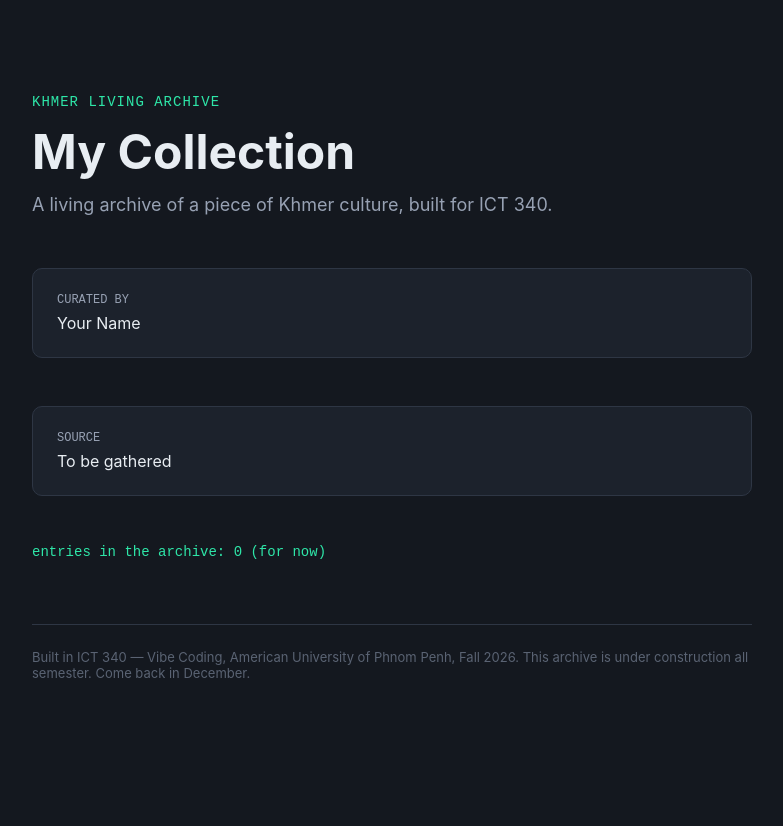
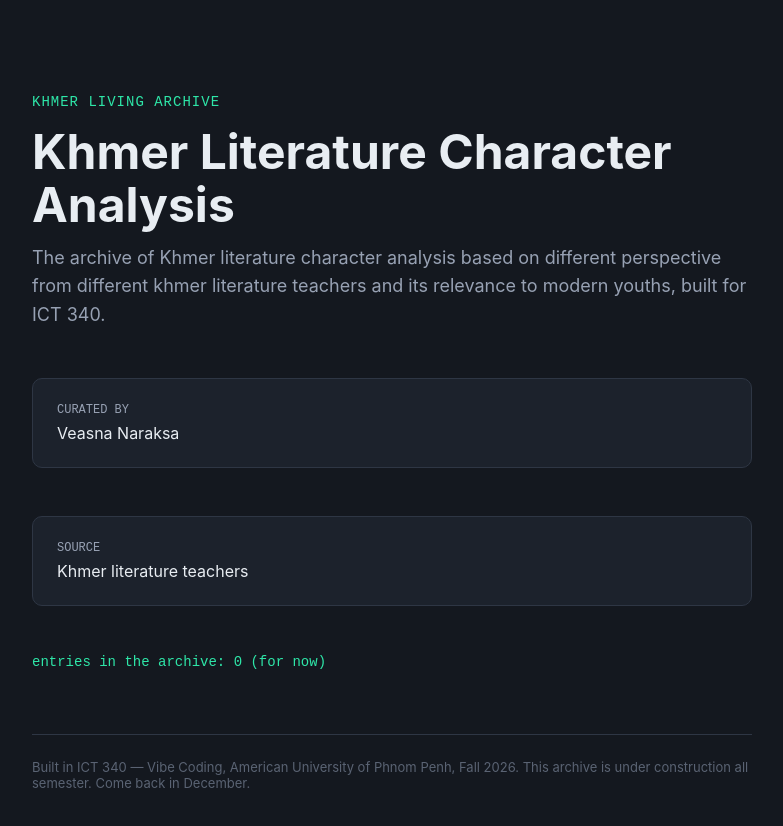
Before and after one commit to Naraksa/khmer-literature-character-analysis, a Next.js app: page / in a window 1280 px wide. Shown: the top 826 px of the page, without its empty margins (248-1031 px from the left). Before the commit the page ends 800 px from the top, so only its background shows below. Built offline with nearby package versions, Linux system fonts and the light colour scheme.

Commit message:
make it mine

```diff
--- a/collection.config.js
+++ b/collection.config.js
@@ -8,16 +8,16 @@
 
 const collection = {
   // What does your archive collect? e.g. "Khmer Proverbs"
-  name: "My Collection",
+  name: "Khmer Literature Character Analysis",
 
   // One sentence: what is this archive, and why does it matter?
-  description: "A living archive of a piece of Khmer culture, built for ICT 340.",
+  description: "The archive of Khmer literature character analysis based on different perspective from different khmer literature teachers and its relevance to modern youths, built for ICT 340.",
 
   // Who is building this archive? Your name, as you want it shown.
-  curator: "Your Name",
+  curator: "Veasna Naraksa",
 
   // Where does your knowledge come from? A person, a place, a community.
-  source: "To be gathered",
+  source: "Khmer literature teachers",
 };
 
 export default collection;
```
